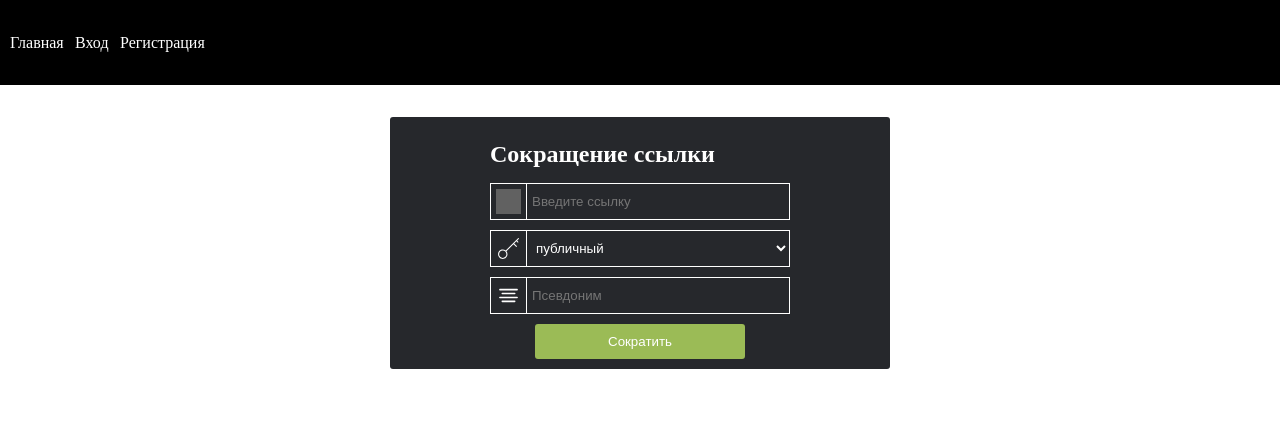
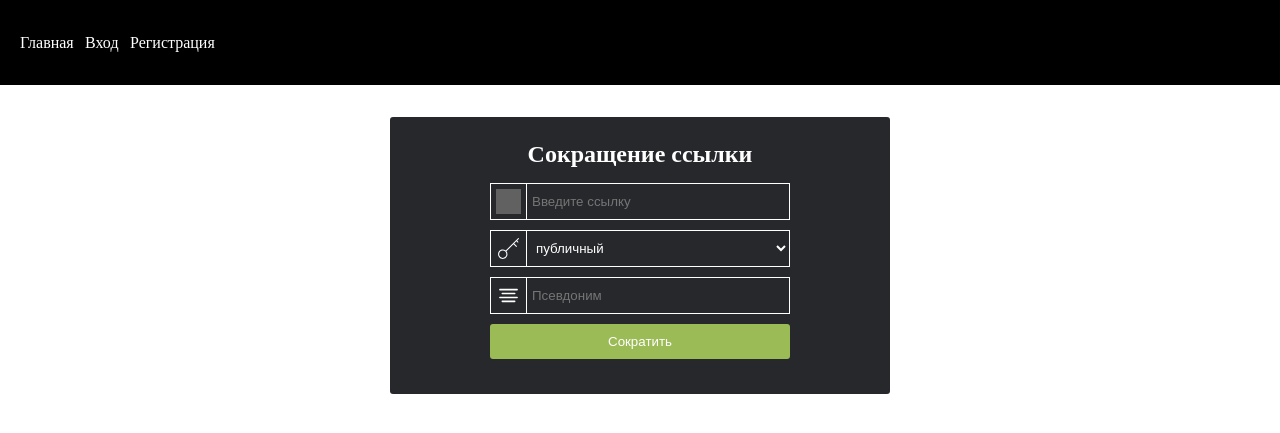
Before and after one commit to moomintrol/link, a Flask app: page / in a window 1280 px wide. Shown: the top 433 px of the page. Run offline with Flask 3, Linux system fonts and the light colour scheme; grey boxes are pictures that could not be loaded.

Commit message:
git commit -m"10"

```diff
--- a/main.py
+++ b/main.py
@@ -57,7 +57,7 @@ def auth():
                 else:
                     massage = 'Неверный пароль'
             else:
-                massage = 'Такой пользователя нет'
+                massage = 'Такого пользователя нет'
         else:
             massage = 'Неверный логин или пароль'
 
--- a/templates/index.html
+++ b/templates/index.html
@@ -4,7 +4,7 @@
 
 {% block content %}
   <main>
-    <form class="form_link form" method="post">
+    <form class="form_link form padding_form" method="post">
       <h2>Сокращение ссылки</h2>
       <div>
         <img class="form_link_img" src="/static/img/link.svg">
--- a/templates/static/css/style.css
+++ b/templates/static/css/style.css
@@ -17,7 +17,7 @@ header{
    height: 65px;
    background-color: black;
    margin-bottom: 2em;
-   padding: 10px;
+   padding: 10px 20px;
 }
 
 .div_header{
@@ -56,11 +56,16 @@ header a{
    margin: auto;
 }
 
+.padding_form{
+    padding-bottom: 25px;
+}
+
 .form h2{
    color: white;
    margin-top: 1em;
    margin-bottom: 5px;
    width: 210px;
+   text-align: center;
 }
 
 .form_reg{
@@ -199,7 +204,7 @@ button{
    background-color: #9bbb56;
    color: white;
    border: none;
-   width: 210px;
+   width: 300px;
 }
 
 .error{
@@ -268,4 +273,5 @@ button{
    text-align: center;
    text-decoration: none;
    color: grey;
+   padding-top: 10px;
 }
```
